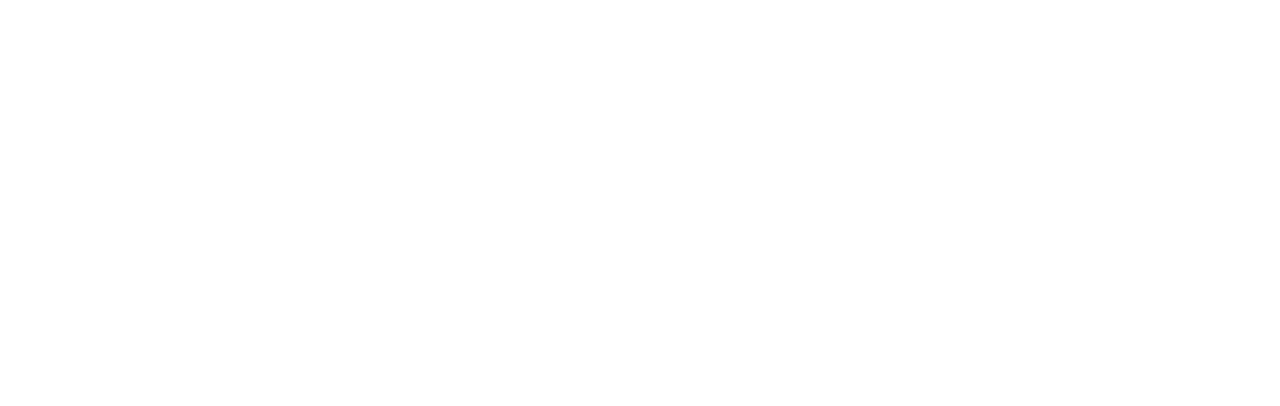
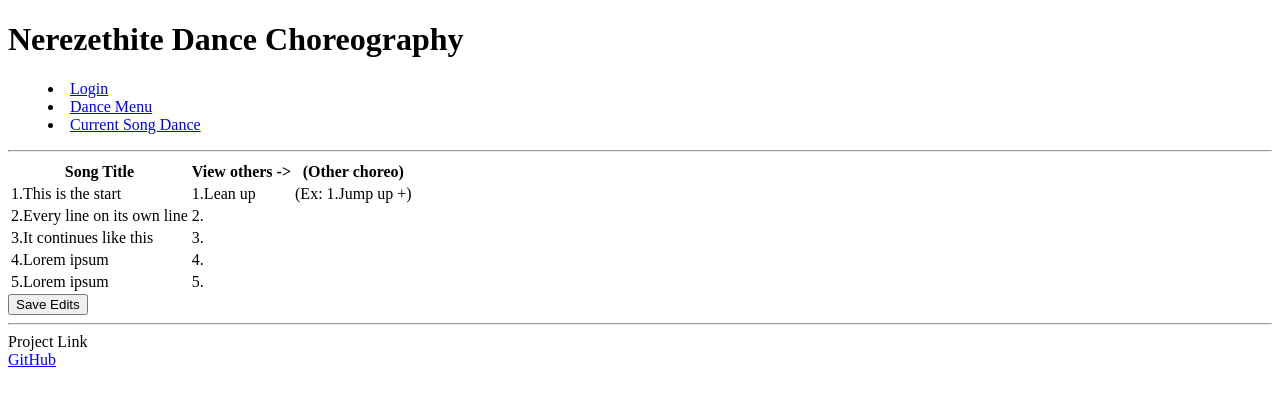
Before and after one commit to MysticKim3/260StartUp, a plain HTML site: page song.html in a window 1280 px wide. Drawn offline with Linux system fonts and the light colour scheme.

Commit message:
Modified all html files

```diff
--- a/dance.html
+++ b/dance.html
@@ -0,0 +1,62 @@
+<!DOCTYPE html>
+<html lang="en">
+    <head>
+        <meta charset="UTF-8" />
+        <!-- Tell browsers not to scale the viewport automatically -->
+        <meta name="viewport" content="width=device-width, initial-scale=1.0" />
+        <title>Nerezethite HTML</title>
+        <link rel="icon" href="Untitled10_20230929205341.jpg" />
+    </head>
+    <body>
+        <header>
+            <h1>Nerezethite Dance Choreography</h1>
+            <nav>
+                <menu>
+                    <li><a href="index.html">Login</a></li>
+                    <li><a href="dance.html">Dance Menu</a></li>
+                    <li><a href="song.html">Current Song Dance</a></li>
+                </menu>
+            </nav>
+            <hr />
+        </header>
+        <main>
+            <table>
+                <tr>
+                    <td>Song Title</td>
+                    <td>28 versions</td>
+                    <td><svg width="50" height="50">
+                        <polygon points="8,1 4,25 16,10 1,10 14,25"
+                        style="fill:yellow;stroke:black;stroke-width:1;" />
+                    </td>
+                    <td><a href="song.html">Go to song</a></td>
+                </tr>
+                <tr>
+                    <td>Another Song</td>
+                    <td>2 versions</td>
+                    <td><svg width="50" height="50">
+                        <polygon points="8,1 4,25 16,10 1,10 14,25"
+                        style="fill:rgb(255, 255, 255);stroke:black;stroke-width:1;" /></td>
+                    <td><a href="song.html">Go to song</a></td>
+                </tr>
+                <tr>
+                    <td>Third Song</td>
+                    <td>0 versions</td>
+                    <td><svg width="50" height="50">
+                        <polygon points="8,1 4,25 16,10 1,10 14,25"
+                        style="fill:rgb(255, 255, 255);stroke:black;stroke-width:1;" /></td>
+                        <td><a href="song.html">Go to song</a></td>
+                </tr>
+            </table>
+            <hr />
+            <h3>You've made 1 contribution!</h3>
+            <p>Kia saved new choreography for Another Song!</p>
+            <p>Andrew saved new choreography for Song Title!</p>
+        </main>
+        <footer>
+            <hr />
+            <span class="text-reset">Project Link</span>
+            <br />
+            <a href="https://github.com/MysticKim3/260StartUp">GitHub</a>
+        </footer>
+    </body>
+</html>
--- a/song.html
+++ b/song.html
@@ -0,0 +1,62 @@
+<!DOCTYPE html>
+<html lang="en">
+    <head>
+        <meta charset="UTF-8" />
+        <!-- Tell browsers not to scale the viewport automatically -->
+        <meta name="viewport" content="width=device-width, initial-scale=1.0" />
+        <title>Nerezethite HTML</title>
+        <link rel="icon" href="Untitled10_20230929205341.jpg" />
+    </head>
+    <body>
+        <header>
+            <h1>Nerezethite Dance Choreography</h1>
+            <nav>
+                <menu>
+                    <li><a href="index.html">Login</a></li>
+                    <li><a href="dance.html">Dance Menu</a></li>
+                    <li><a href="song.html">Current Song Dance</a></li>
+                </menu>
+            </nav>
+            <hr />
+        </header>
+        <main>
+            <table>
+                <tr>
+                    <th>Song Title</th>
+                    <th>View others -></th>
+                    <th>(Other choreo)</th>
+                </tr>
+                <tr>
+                    <td>1.This is the start</td>
+                    <td>1.Lean up</td>
+                    <td>(Ex: 1.Jump up +)</td>
+                </tr>
+                <tr>
+                    <td>2.Every line on its own line</td>
+                    <td>2.</td>
+                </tr>
+                <tr>
+                    <td>3.It continues like this</td>
+                    <td>3.</td>
+                </tr>
+                <tr>
+                    <td>4.Lorem ipsum</td>
+                    <td>4.</td>
+                </tr>
+                <tr>
+                    <td>5.Lorem ipsum</td>
+                    <td>5.</td>
+                </tr>
+            </table>
+            <button>
+                Save Edits
+            </button>
+        </main>
+        <footer>
+            <hr />
+            <span class="text-reset">Project Link</span>
+            <br />
+            <a href="https://github.com/MysticKim3/260StartUp">GitHub</a>
+        </footer>
+    </body>
+</html>
```
Also changed, not shown: index.html (+12 -3 lines).
